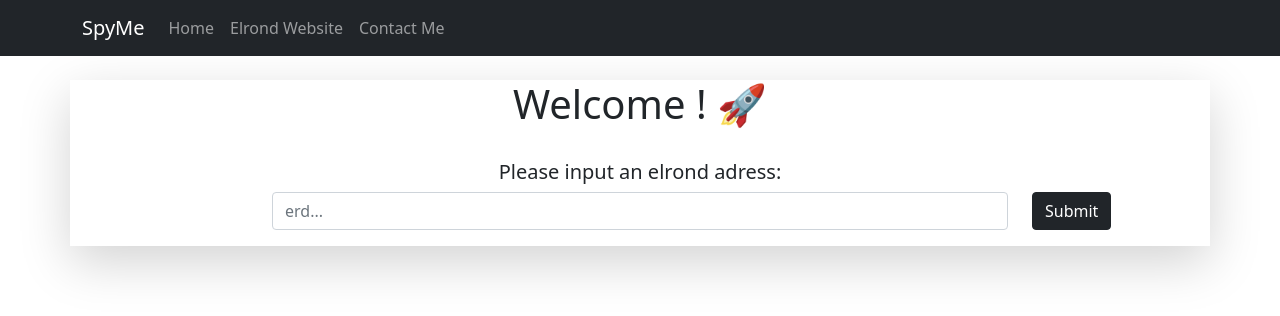
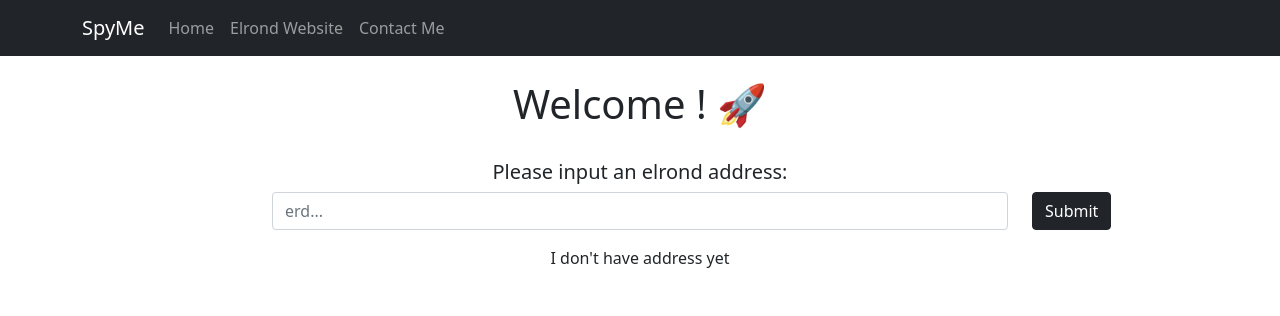
Before and after one commit to quentinpuzenat/spy-react, a React (Create React App) app in the folder spy-app/: page / in a window 1280 px wide. Shown: the top 316 px of the page. Built offline with nearby package versions, Linux system fonts and the light colour scheme.

Commit message:
test push

```diff
--- a/spy-app/src/Home.js
+++ b/spy-app/src/Home.js
@@ -1,22 +1,24 @@
+import { useState } from "react";
+
 import { Container, Row, Col } from "react-bootstrap";
-import Search from "./Search";
+import SearchErd from "./SearchErd";
 
 function Home() {
     const title = "Welcome ! 🚀";
+    const [erdAddress, setErdAddress] = useState("I don't have address yet");
+
     return (
         <>
         <br></br>
         <Container >
-            <Row lg="4" fluid="md" className="shadow-lg">
+            <Row lg="4" fluid="md">
                 <Col lg="12">
                     <h1>{title}</h1>
                     <br />
-                    <h5>Please input an elrond adress:</h5>
-                    <Search />
+                    <h5>Please input an elrond address:</h5>
+                    <SearchErd erdAddress={erdAddress} setErdAddress={setErdAddress}/>
                 </Col>
             </Row>
-
-
         </Container>
         </>
 
--- a/spy-app/src/Search.js
+++ b/spy-app/src/SearchErd.js
@@ -1,25 +1,39 @@
 import {Form, Button, Col, Row} from 'react-bootstrap';
 
-const Search = () => {
+
+const SearchErd = (props) => {
+
+    let erdAddress = props.erdAddress;
+    const setErdAddress = props.setErdAddress;
+
+    const handleClick = () => {
+        setErdAddress("It changed!");
+    };
+
     return (
         <>
         <Row>
             <Col lg="2"></Col>
             <Col lg="8">
                 <Form>
-                    <Form.Group className="mb-3" controlId="exampleForm.ControlInput1">
+                    <Form.Group className="mb-3" controlId="myErdForm">
                         <Form.Control type="email" placeholder="erd..." />
                     </Form.Group>
                 </Form>
             </Col>
             <Col lg="1">
-            <Button variant="dark" type="submit">
+            <Button onClick={handleClick} variant="dark" type="submit">
                 Submit
             </Button>
             </Col>
         </Row>
+
+        <Row>
+            <p>{erdAddress}</p>
+        </Row>
         </>
+
      );
 }
 
-export default Search;
+export default SearchErd;
```
